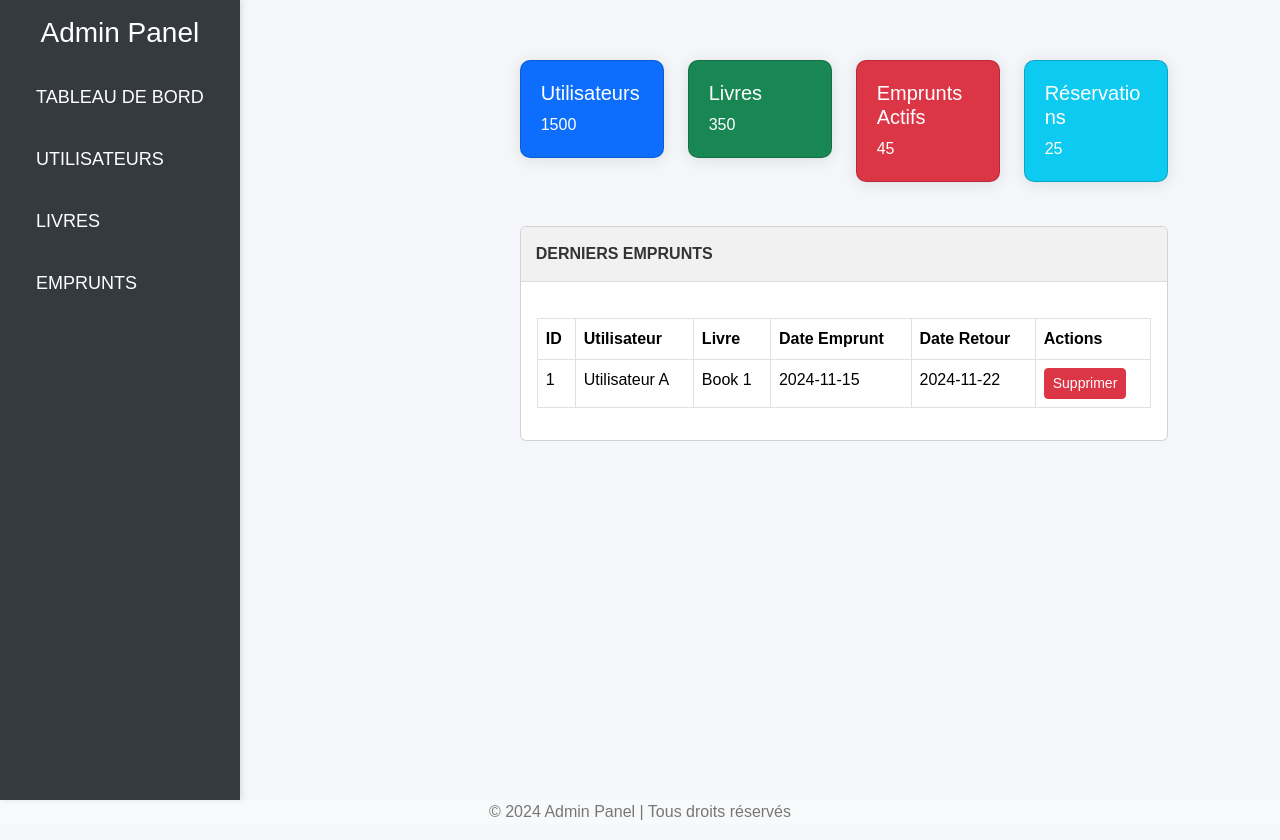
After one commit to Mareime/gestion_bibliotheque, a Django app: template bebliotheque/templates/admin/dashbord.html in a window 1280 px wide. The commit adds this page. Run offline with Django 5.2, Linux system fonts and the light colour scheme; the template is opened without the code that fills it, so the values that code supplies are empty.

Commit message:
lekmqmfhj

```diff
--- /dev/null
+++ b/bebliotheque/templates/admin/dashbord.html
@@ -0,0 +1,215 @@
+<!DOCTYPE html>
+<html lang="fr">
+
+<head>
+    <meta charset="UTF-8">
+    <meta name="viewport" content="width=device-width, initial-scale=1.0">
+    <title>Dashboard Admin</title>
+    <link href="https://cdn.jsdelivr.net/npm/bootstrap@5.3.3/dist/css/bootstrap.min.css" rel="stylesheet">
+    <style>
+        /* Styles généraux */
+        body {
+            font-family: 'Arial', sans-serif;
+            background-color: #f4f6f9;
+        }
+
+        .sidebar {
+            height: 100vh;
+            background-color: #343a40;
+            color: white;
+            padding-top: 20px;
+            box-shadow: 2px 0 5px rgba(0, 0, 0, 0.1);
+        }
+
+        .sidebar .nav-item {
+            margin-bottom: 15px;
+        }
+
+        .sidebar .nav-item a {
+            color: white;
+            font-size: 18px;
+            padding: 10px 20px;
+            text-transform: uppercase;
+        }
+
+        .sidebar .nav-item a:hover {
+            background-color: #ffc107;
+            color: black;
+            border-radius: 100px;
+        }
+
+        .content {
+            margin-left: 250px;
+            padding: 30px;
+        }
+
+        /* Card stats */
+        .card-stat {
+            border-radius: 10px;
+            margin-bottom: 20px;
+            box-shadow: 0 2px 15px rgba(0, 0, 0, 0.1);
+        }
+
+        .card-stat .card-body {
+            padding: 20px;
+        }
+
+        .card-header {
+            background-color: #f1f1f1;
+            font-weight: bold;
+            color: #333;
+            text-transform: uppercase;
+            padding: 15px;
+            border-bottom: 1px solid #ddd;
+        }
+
+        .table thead {
+            background-color: #343a40;
+            color: white;
+        }
+
+        .table tbody tr:hover {
+            background-color: #f1f1f1;
+        }
+
+        .btn-custom {
+            border-radius: 5px;
+            padding: 8px 15px;
+        }
+
+        /* Footer */
+        .footer {
+            text-align: center;
+            background-color: #f8f9fa;
+            color: #777;
+        }
+
+        /* Button de déconnexion */
+        .btn-warning {
+            font-weight: bold;
+            border-radius: 5px;
+        }
+
+        /* Table des livres et emprunts */
+        .table-responsive {
+            margin-top: 20px;
+        }
+
+        /* Card spacing */
+        .card {
+            margin-top: 30px;
+        }
+    </style>
+</head>
+
+<body>
+    <div class="d-flex">
+        <!-- Sidebar -->
+        <div class="sidebar p-3">
+            <h3 class="text-center text-white mb-4">Admin Panel</h3>
+            <ul class="nav flex-column">
+                <li class="nav-item">
+                    <a href="#" class="nav-link">Tableau de bord</a>
+                </li>
+                <li class="nav-item">
+                    <a href="#" class="nav-link">Utilisateurs</a>
+                </li>
+                <li class="nav-item">
+                    <a href="#" class="nav-link">Livres</a>
+                </li>
+                <li class="nav-item">
+                    <a href="#" class="nav-link">Emprunts</a>
+                </li>
+                <!-- <li class="nav-item">
+                    <a href="#" class="nav-link">Statistiques</a>
+                </li>
+                <li class="nav-item">
+                    <a href="#" class="nav-link">Paramètres</a>
+                </li> -->
+            </ul>
+        </div>
+
+        <!-- Main Content -->
+        <div class="content">
+            <!-- Stats Cards -->
+            <div class="row">
+                <div class="col-md-3">
+                    <div class="card bg-primary text-white card-stat">
+                        <div class="card-body">
+                            <h5 class="card-title">Utilisateurs</h5>
+                            <p class="card-text">1500</p>
+                        </div>
+                    </div>
+                </div>
+                <div class="col-md-3">
+                    <div class="card bg-success text-white card-stat">
+                        <div class="card-body">
+                            <h5 class="card-title">Livres</h5>
+                            <p class="card-text">350</p>
+                        </div>
+                    </div>
+                </div>
+                <div class="col-md-3">
+                    <div class="card bg-danger text-white card-stat">
+                        <div class="card-body">
+                            <h5 class="card-title">Emprunts Actifs</h5>
+                            <p class="card-text">45</p>
+                        </div>
+                    </div>
+                </div>
+                <div class="col-md-3">
+                    <div class="card bg-info text-white card-stat">
+                        <div class="card-body">
+                            <h5 class="card-title">Réservations</h5>
+                            <p class="card-text">25</p>
+                        </div>
+                    </div>
+                </div>
+            </div>
+
+            <!-- Section des derniers emprunts -->
+            <div class="card mt-4">
+                <div class="card-header">
+                    Derniers Emprunts
+                </div>
+                <div class="card-body">
+                    <div class="table-responsive">
+                        <table class="table table-bordered">
+                            <thead>
+                                <tr>
+                                    <th>ID</th>
+                                    <th>Utilisateur</th>
+                                    <th>Livre</th>
+                                    <th>Date Emprunt</th>
+                                    <th>Date Retour</th>
+                                    <th>Actions</th>
+                                </tr>
+                            </thead>
+                            <tbody>
+                                <tr>
+                                    <td>1</td>
+                                    <td>Utilisateur A</td>
+                                    <td>Book 1</td>
+                                    <td>2024-11-15</td>
+                                    <td>2024-11-22</td>
+                                    <td><button class="btn btn-danger btn-sm">Supprimer</button></td>
+                                </tr>
+                            </tbody>
+                        </table>
+                    </div>
+                </div>
+            </div>
+        </div>
+    </div>
+
+    <!-- Footer -->
+    <div class="footer">
+        <p>&copy; 2024 Admin Panel | Tous droits réservés</p>
+    </div>
+
+    <!-- Lien vers les scripts JavaScript de Bootstrap -->
+    <script src="https://cdn.jsdelivr.net/npm/@popperjs/core@2.11.6/dist/umd/popper.min.js"></script>
+    <script src="https://cdn.jsdelivr.net/npm/bootstrap@5.3.3/dist/js/bootstrap.min.js"></script>
+</body>
+
+</html>
--- a/bebliotheque/urls.py
+++ b/bebliotheque/urls.py
@@ -4,5 +4,6 @@ from . import views
 urlpatterns = [
 path('', views.login, name='login'),
 path('user_signup/', views.user_signup, name='user_signup'),
-
+path('Emprinter/<int:id>/',views.Emprinter,name='Emprinter'),
+path('aller_emprunter/<id>',views.aller_emprunter,name='aller_emprunter')
  ]
--- a/gestio_biblioteque/settings.py
+++ b/gestio_biblioteque/settings.py
@@ -51,6 +51,8 @@ MIDDLEWARE = [
     'django.contrib.auth.middleware.AuthenticationMiddleware',
     'django.contrib.messages.middleware.MessageMiddleware',
     'django.middleware.clickjacking.XFrameOptionsMiddleware',
+     'django.middleware.security.SecurityMiddleware',
+    'django.contrib.sessions.middleware.SessionMiddleware',
 ]
 
 ROOT_URLCONF = 'gestio_biblioteque.urls'
```
Also changed, not shown: bebliotheque/templates/Emprinter.html (added, +13 -0 lines), bebliotheque/templates/s.html (+22 -10 lines), bebliotheque/views.py (+37 -2 lines), db.sqlite3.
